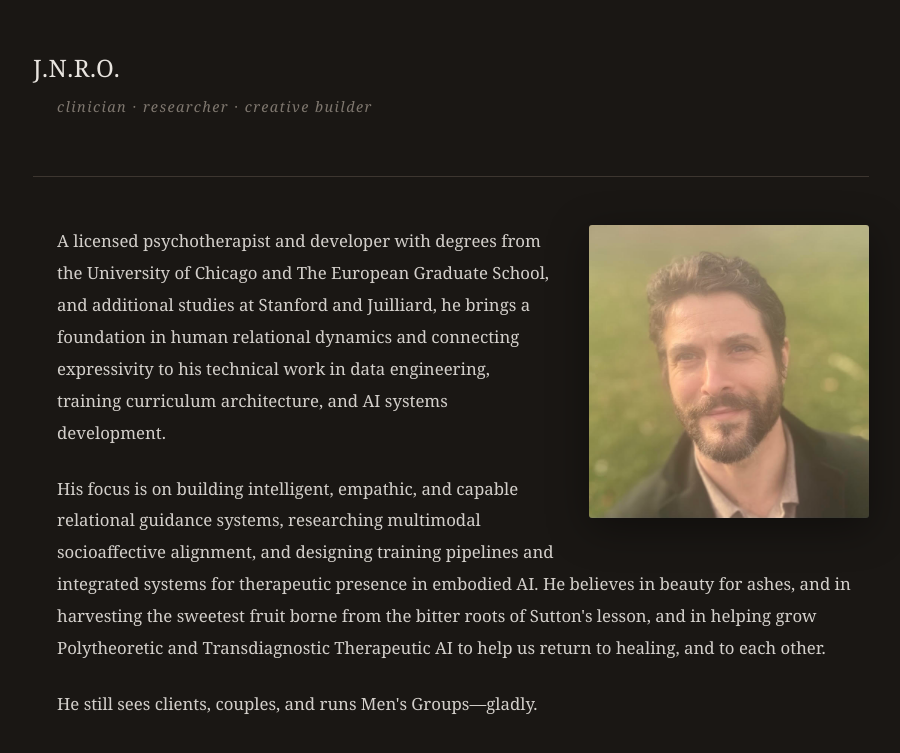
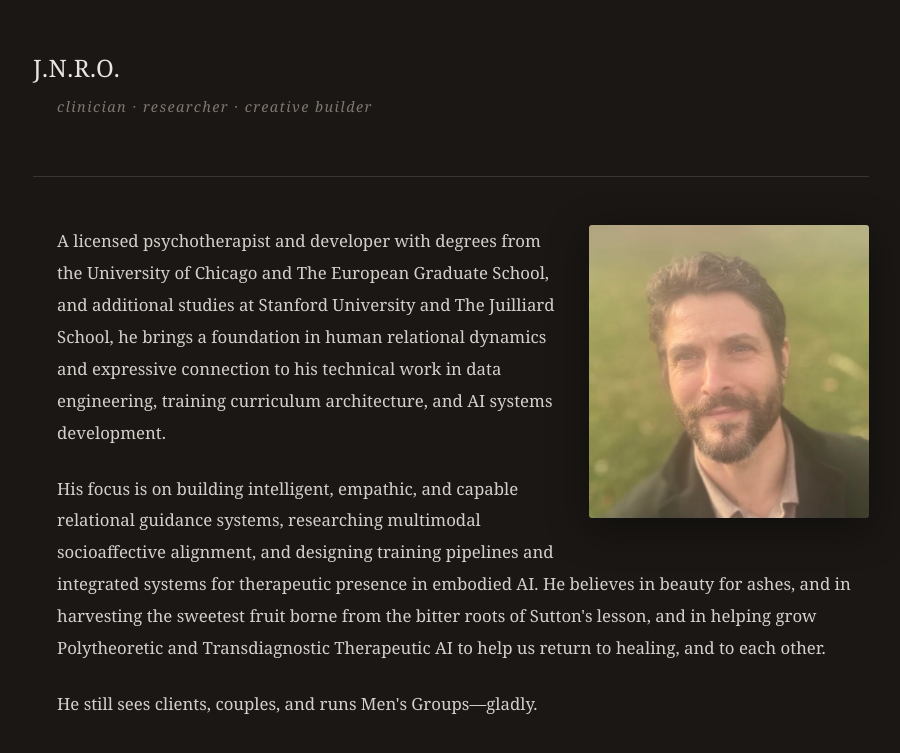
Before and after one commit to geosh5676/geosh5676.github.io, a Jekyll site: the page about.html, which Jekyll copies as it is, in a window 1280 px wide. Shown: the top 753 px of the page, without its empty margins (189-1089 px from the left). Built offline with Jekyll 4.4.1, drawn with Linux system fonts in a browser that asks for light colours.

Commit message:
Update institution names and phrasing on about page
Co-Authored-By: Claude Opus 4.5 <noreply@anthropic.com>

```diff
--- a/about.html
+++ b/about.html
@@ -154,7 +154,7 @@
         <section>
             <img src="about-portrait.png" alt="" class="about-portrait">
             <p>
-                A licensed psychotherapist and developer with degrees from the University of Chicago and The European Graduate School, and additional studies at Stanford and Juilliard, he brings a foundation in human relational dynamics and connecting expressivity to his technical work in data engineering, training curriculum architecture, and AI systems development.
+                A licensed psychotherapist and developer with degrees from the University of Chicago and The European Graduate School, and additional studies at Stanford University and The Juilliard School, he brings a foundation in human relational dynamics and expressive connection to his technical work in data engineering, training curriculum architecture, and AI systems development.
             </p>
             <p>
                 His focus is on building intelligent, empathic, and capable relational guidance systems, researching multimodal socioaffective alignment, and designing training pipelines and integrated systems for therapeutic presence in embodied AI. He believes in beauty for ashes, and in harvesting the sweetest fruit borne from the bitter roots of Sutton's lesson, and in helping grow Polytheoretic and Transdiagnostic Therapeutic AI to help us return to healing, and to each other.
```
